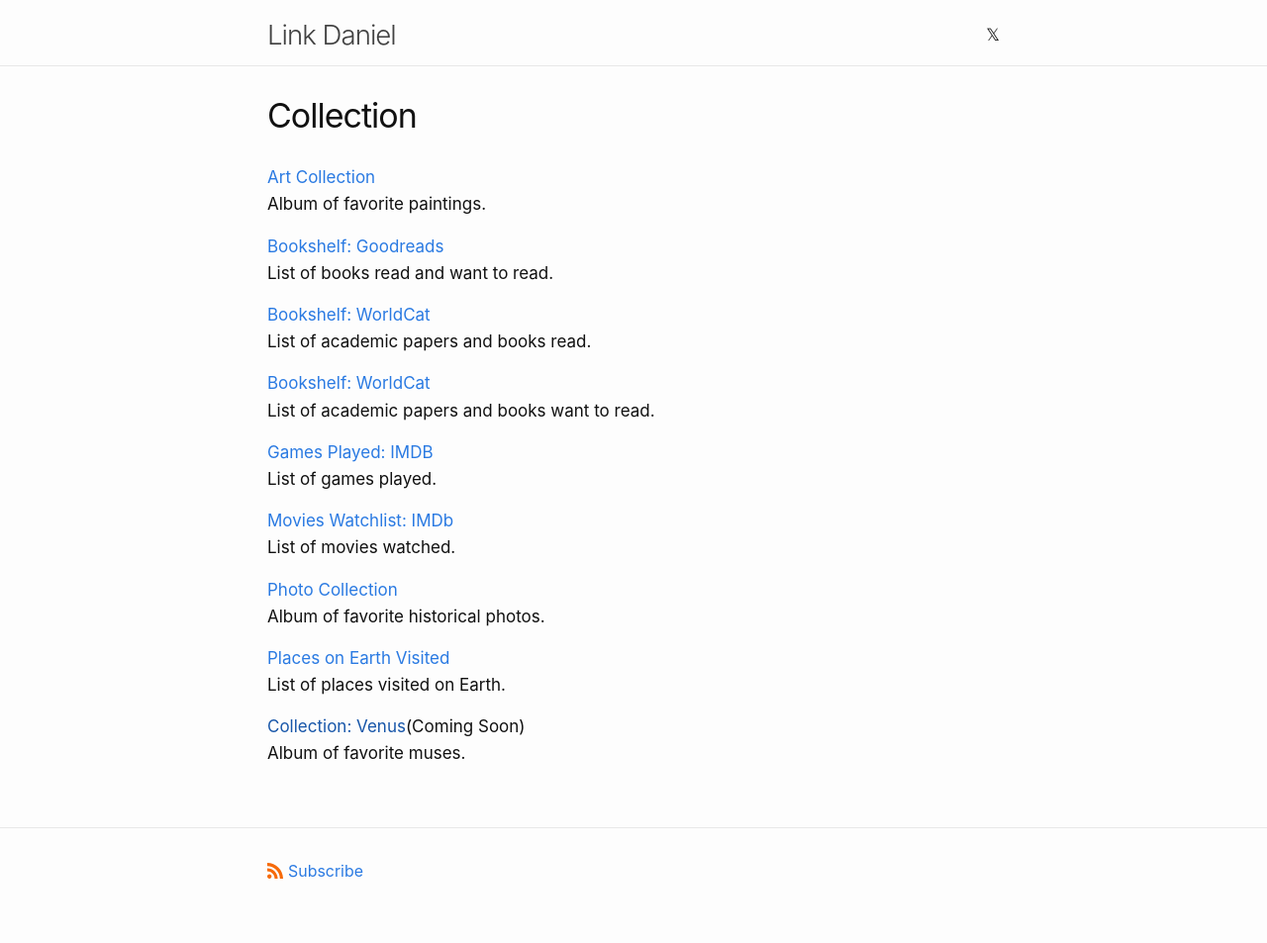
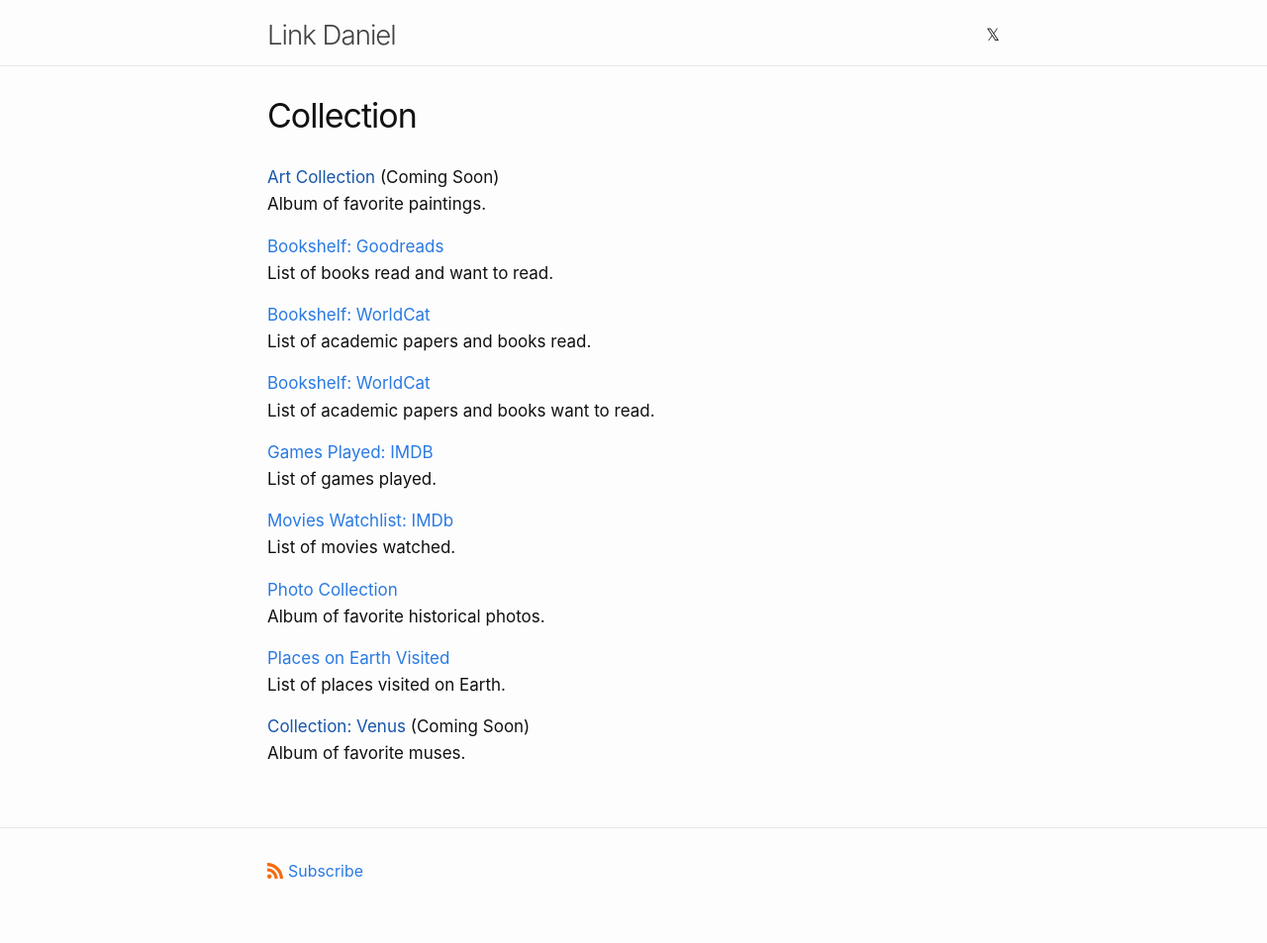
Before and after one commit to link-daniel/link.github.io, a Jekyll site: the page built from collection.md, in a window 1280 px wide. Shown: the whole page at 99% size. Built offline with Jekyll 4.4.1, drawn with Linux system fonts in a browser that asks for light colours.

Commit message:
Update collection.md

```diff
--- a/collection.md
+++ b/collection.md
@@ -4,7 +4,7 @@ title: Collection
 permalink: /collection/
 ---
 
-<a href="https://photos.app.goo.gl/Yk3KEZGj9Dd2FnDe9">Art Collection</a>
+<a href="">Art Collection</a> (Coming Soon)
 <br>
 Album of favorite paintings.
 
@@ -36,6 +36,6 @@ Album of favorite historical photos.
 <br>
 List of places visited on Earth.
 
-<a href="">Collection: Venus</a>(Coming Soon)
+<a href="">Collection: Venus</a> (Coming Soon)
 <br>
 Album of favorite muses.
```
